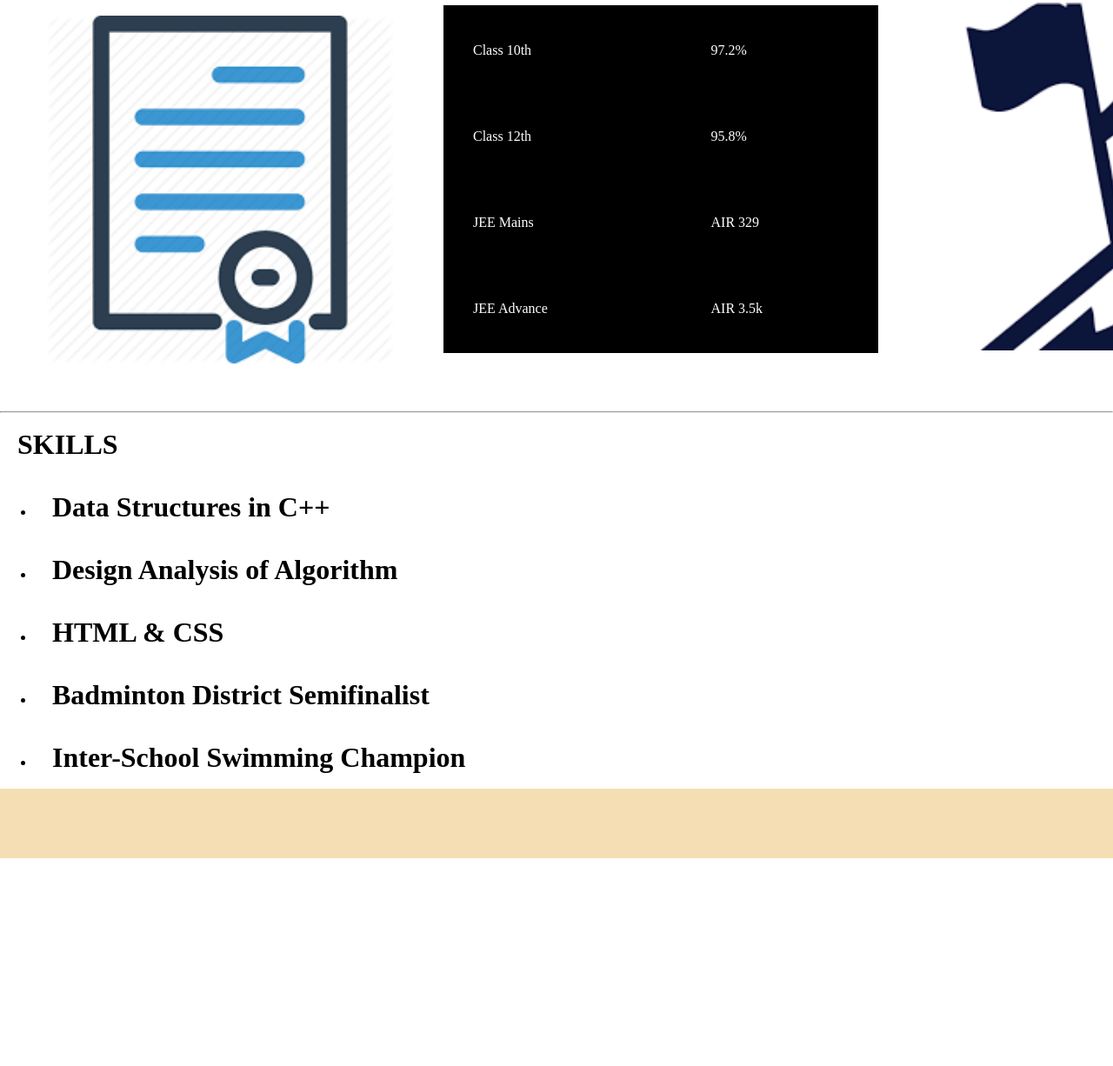
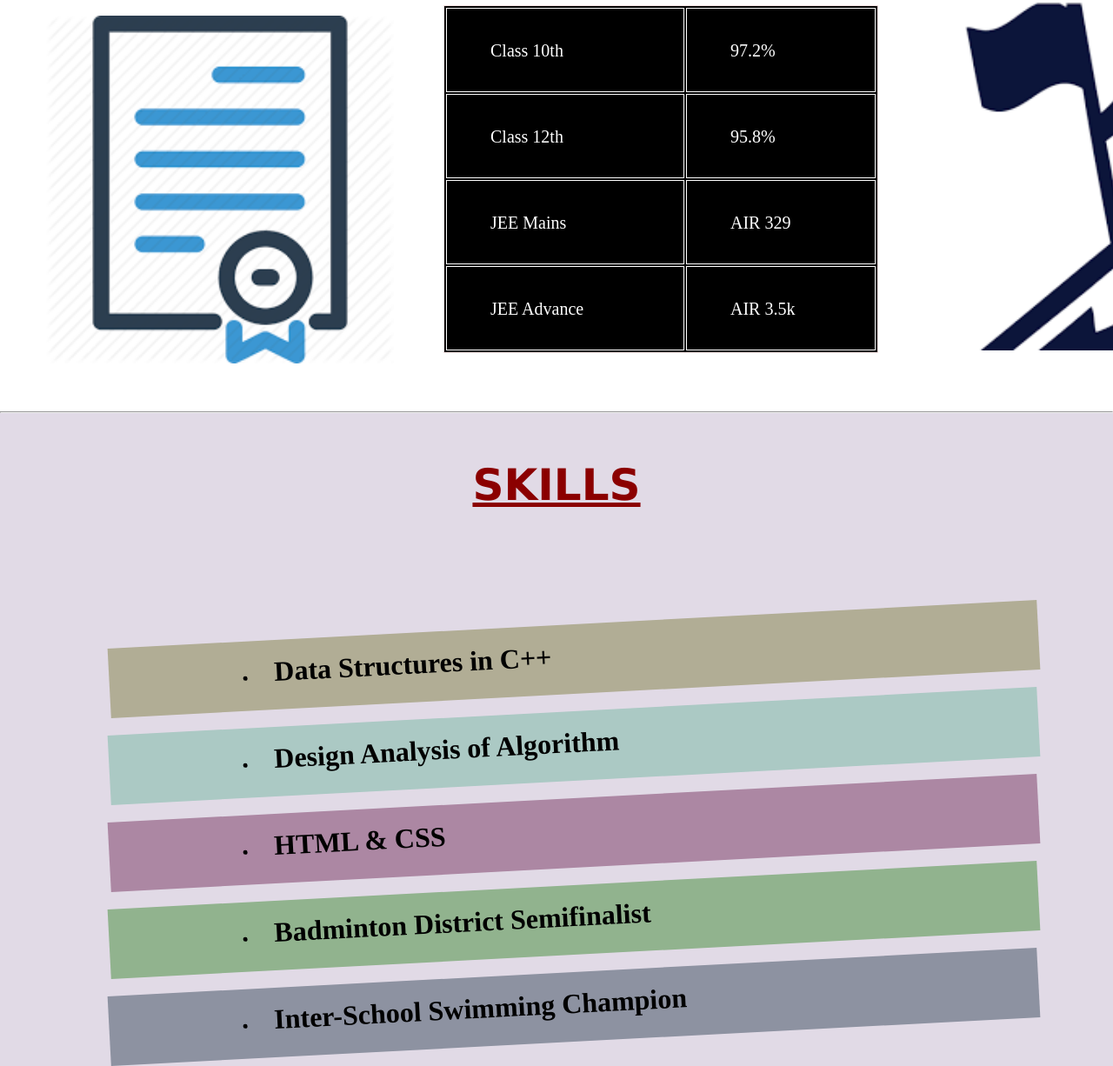
Before and after one commit to shaurya-arun/newPortfolio.github.io, a plain HTML site: page aboutMe.html in a window 1280 px wide. Shown: the part 419-1645 px from the top of the page at 87% size. Before the commit the page ends 1406 px from the top, so only its background shows below. Drawn offline with Linux system fonts and the light colour scheme.

Commit message:
Update about1.css

```diff
--- a/about1.css
+++ b/about1.css
@@ -2,7 +2,7 @@
     margin: 0px;
     width: auto;
     line-height: 100%;
-    /* height: 100px; */
+    /* display: flex; */
 }
 .navA{
     padding-right: 40px;
@@ -35,10 +35,6 @@ header{
     height: 60px;
     background-color: wheat;
 }
-/* .div1 img{
-    position: relative;
-    right: 1300px;
-} */
 .div1 h1{
     /* font-size: 3en; */
     position: relative;
@@ -57,9 +53,9 @@ header{
     font-size: larger;
 }
 .div1{
-    border: 1px solid darkmagenta;
+    border: 1px solid rgb(153, 74, 153);
     padding: 20px;
-    background-color: rgb(196, 212, 212);
+    background-color: rgb(221, 235, 235);
     height: 200px;
     padding-top: 40px;
 }
@@ -67,14 +63,19 @@ h1{
    padding: 20px;
 }
 table{
-    padding-left: 30px;
-    border: 1px solid black;
+    font-size: 20px;
+    border: 1px solid rgb(240, 223, 223);
+    /* padding-left: 30px; */
     width: 500px;
     height: 400px;
     position: relative;
     right: -500px;
     /* top:-900px;  */
     bottom: 900px;
+}
+table td{
+    border: 1px solid white;
+    padding-left: 50px;
 }
 .div2{
     background-color: white;
@@ -104,6 +105,73 @@ table{
     position: relative;
     top: -485px;
     left: -400px;
+}
+#skills{
+    background-color: rgb(225, 218, 230);
+    display: flex;
+    flex-direction: column;
+    align-items: center;
+    justify-content: space-around;
+    /* line-height: 2px; */
+    /* margin-bottom: 10px; */
+    padding: 0px;
+    height: 800px;
+}
+.skills-h1
+{
+    text-decoration: underline;
+    margin: 0px;
+    padding-top: 0px;
+    padding-bottom: 0px;
+    color: darkred;
+    font-size: 50px;
+    font-family: Verdana, Geneva, Tahoma, sans-serif;
+}
+.skills ul
+{
+    display: flex;
+    flex-direction: column;
+    justify-content: left;
+}
+.first{
+    background-color: rgb(177, 173, 149);
+    padding-left: 170px;
+    margin: 20px;
+    width: 900px;
+    height: 80px;
+    transform: rotate(-3deg);
+}
+.second{
+    background-color: rgb(171, 201, 196);
+    padding-left: 170px;
+    margin: 20px;
+    width: 900px;
+    height: 80px;
+    transform: rotate(-3deg);
+}
+.third{
+    background-color: rgb(172, 135, 163);
+    padding-left: 170px;
+    margin: 20px;
+    width: 900px;
+    height: 80px;
+    transform: rotate(-3deg);
+}
+.fourth{
+    background-color: rgb(145, 179, 142);
+    padding-left: 170px;
+    margin: 20px;
+    width: 900px;
+    height: 80px;
+    transform: rotate(-3deg);
+}
+.fifth{
+    background-color: rgb(141, 146, 161);
+    padding-left: 170px;
+    margin: 20px;
+    width: 900px;
+    height: 80px;
+    transform: rotate(-3deg);
 }
 footer{
     background-color: wheat;
```
